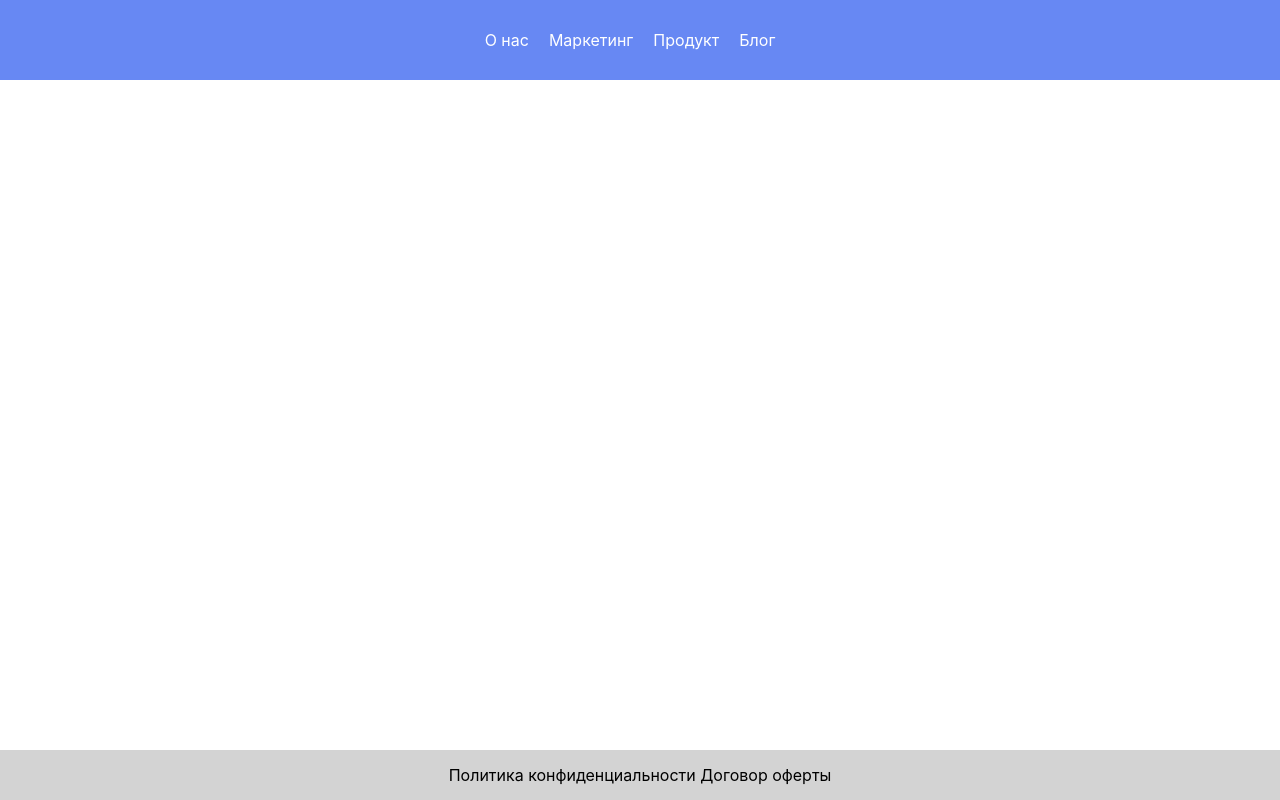
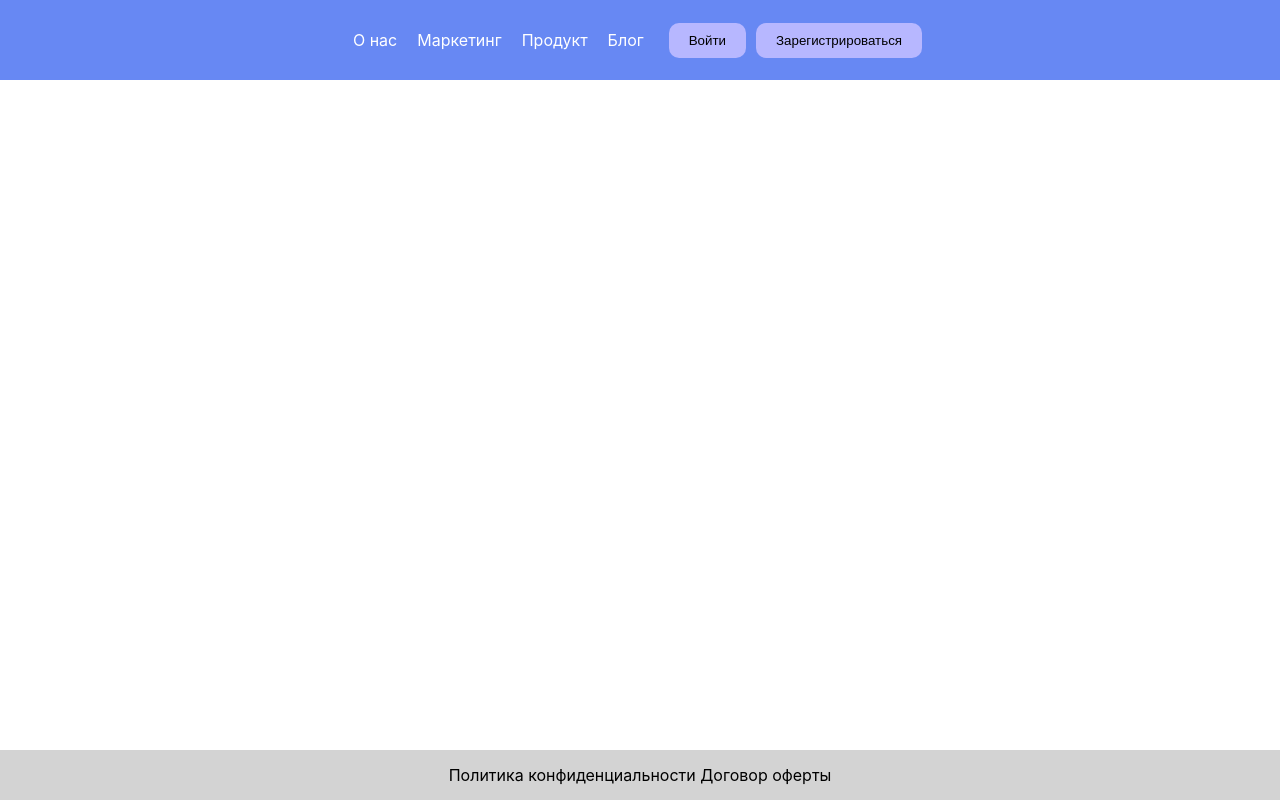
Before and after one commit to wwtraveller/PlattformFront, a React (Create React App) app: page /#/ in a window 1280 px wide. Built offline with nearby package versions, Linux system fonts and the light colour scheme.

Commit message:
add button

```diff
--- /dev/null
+++ b/src/components/button/Button.tsx
@@ -0,0 +1,16 @@
+import styles from './button.module.css'
+
+interface IMyButtonProps {
+    name?: string
+    type?: 'button' | 'submit' | 'reset'
+    onClick?: () => void;
+  }
+
+
+  export default function MyButton({ type='button', onClick, name='default' }:IMyButtonProps) {
+    return (
+      <button type={type} onClick={onClick} className={styles.myButton}>
+        {name}
+      </button>
+    );
+  }
--- /dev/null
+++ b/src/components/button/button.module.css
@@ -0,0 +1,20 @@
+.myButton {
+    margin: 5px;
+    padding: 10px 20px;
+    background-color: rgb(183, 183, 255);
+    border: none;
+    border-radius: 10px;
+    cursor: pointer;
+    transition: all 0.1s ease-in-out;
+  }
+
+  /* стили сработают при наведении мышкой на кнопку */
+  .myButton:hover {
+    background-color: rgb(223, 223, 252);
+  }
+
+  /* стили сработают при нажатии на кнопку */
+  .myButton:active {
+    background-color: rgb(29, 29, 94);
+    color: white;
+  }
--- a/src/components/header/Header.tsx
+++ b/src/components/header/Header.tsx
@@ -2,6 +2,7 @@ import { Link, useLocation } from 'react-router-dom';
 import styles from './header.module.css';
 
 import { links } from './links';
+import Button from '../button/Button';
 
 export default function Header() {
   const location = useLocation();
@@ -14,6 +15,10 @@ export default function Header() {
           className={location.pathname === el.pathname ? styles.active : ''}
           to={el.pathname}>{el.title}</Link>
       ))}
+      <div>
+        <Link to={'/login'}><Button name='Войти' /></Link>
+        <Link to={'/signup'}><Button name='Зарегистрироваться' /></Link>
+      </div>
 
     </header>
   );
```
Also changed, not shown: package.json (+11 -5 lines), 1 other file (tests, documents, lock files or other folders).
